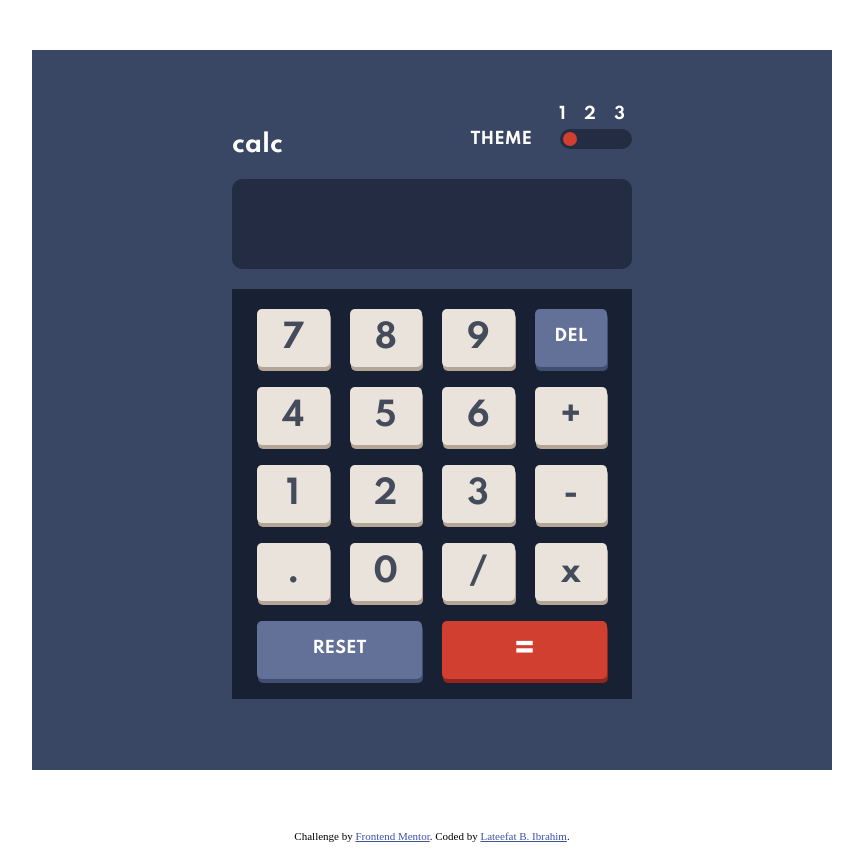
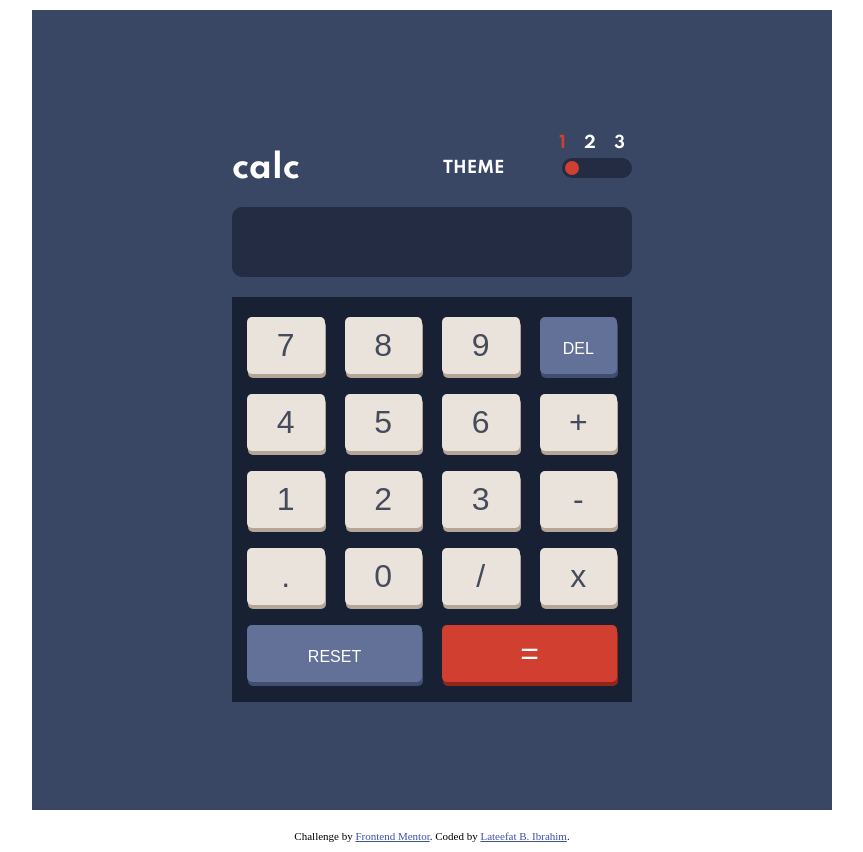
Before and after one commit to Lateefat/calculator-app-project, a plain HTML site: page index.html in a window 1280 px wide. Shown: the whole page, without its empty margins (208-1071 px from the left). Drawn offline with Linux system fonts and the light colour scheme.

Commit message:
convenient place to stop

```diff
--- /dev/null
+++ b/app.js
@@ -0,0 +1,48 @@
+
+let output = document.getElementById("screen");
+let eachkey = Array.from(document.getElementsByClassName("button"));
+let button = document.querySelectorAll("button");
+eachkey.map( button => {
+  button.addEventListener("click", (evt) => {
+
+    switch (evt.target.innerText) {
+      case "RESET":
+        output.value = "";
+        output.style.fontSize = "32px";
+        break;
+      case "DEL":
+        output.value = output.value.slice(0, -1);
+        break;
+
+      // activate the multplication symbol
+      case "x":
+          output.value += "*";
+          break;
+
+      // display result
+      case "=":
+      // console.log(counter)
+
+      // clear screen after displaying result
+      if(counter > 2){
+        output.value = "";
+        counter = 0;
+        return;
+      } else
+       try{
+        output.value = eval(output.value).toLocaleString();
+        counter++;
+      } catch{
+        output.value = "Invalid input"
+        }
+        break;
+
+        default:
+          output.value += evt.target.innerText;
+          if(output.value.length > 16){
+            output.style.fontSize = "28px";
+          }
+
+    }
+  });
+});
--- a/index.html
+++ b/index.html
@@ -1,69 +1,85 @@
 <!DOCTYPE html>
 <html lang="en">
   <head>
-  <meta charset="UTF-8">
-  <meta name="viewport" content="width=device-width, initial-scale=1.0"> <!-- displays site properly based on user's device -->
+    <meta charset="UTF-8" />
+    <meta name="viewport" content="width=device-width, initial-scale=1.0" />
+    <!-- displays site properly based on user's device -->
 
-  <link rel="icon" type="image/png" sizes="32x32" href="./images/favicon-32x32.png">
+    <link
+      rel="icon"
+      type="image/png"
+      sizes="32x32"
+      href="./images/favicon-32x32.png"
+    />
 
     <title>Frontend Mentor | Calculator app</title>
 
     <!-- Feel free to remove these styles or customise in your own stylesheet 👍 -->
     <style>
-    .attribution { font-size: 11px; text-align: center; }
-    .attribution a { color: hsl(228, 45%, 44%); }
-    .attribution {padding: 10px 0px;}
+      .attribution {
+        font-size: 11px;
+        text-align: center;
+      }
+      .attribution a {
+        color: hsl(228, 45%, 44%);
+      }
+      .attribution {
+        padding: 10px 0px;
+      }
     </style>
-  <link rel="stylesheet" href="./style.css">
+    <link rel="stylesheet" href="./style.css" />
   </head>
   <body>
     <div class="container">
-
-    <nav>
-      <div class="calc theme1calc theme1calcp"><h1>calc</h1></div>
-      <p class="theme1p theme1calcp">THEME</p>
+      <div class="nav">
+        <div class="calc theme1calc"><h1>calc</h1></div>
+        <p class="theme theme1p">THEME</p>
         <div class="list123">
           <ul>
             <li id="onebtn">1</li>
             <li id="twobtn">2</li>
             <li id="threebtn">3</li>
           </ul>
-        <button type="button" id="btn"><span class="theme1btn" id="spanbtn"></span></button>
+          <button type="button" id="btn">
+            <span class="theme1btn" id="spanbtn"></span>
+          </button>
+        </div>
       </div>
 
-      </nav>
-
       <div class="display">
-        <input type="number" class="screen" id="screen">
+        <input type="text" class="screen theme1Input" id="screen" maxlength="20" readonly>
       </div>
 
       <div class="keypad theme1keypad">
-        <div class="key theme1keys">7</div>
-        <div class="key theme1keys">8</div>
-        <div class="key theme1keys">9</div>
-        <div class="key theme1delresetkey" id="del">DEL</div>
-        <div class="key theme1keys">4</div>
-        <div class="key theme1keys">5</div>
-        <div class="key theme1keys">6</div>
-        <div class="key theme1keys">+</div>
-        <div class="key theme1keys">1</div>
-        <div class="key theme1keys">2</div>
-        <div class="key theme1keys">3</div>
-        <div class="key theme1keys">-</div>
-        <div class="key theme1keys">.</div>
-        <div class="key theme1keys">0</div>
-        <div class="key theme1keys">/</div>
-        <div class="key theme1keys">x</div>
-        <div class="key theme1delresetkey" id="reset">RESET</div>
-        <div class="key theme1equal" id="equalkey">=</div>
+        <button class="button theme1keys">7</button>
+        <button class="button theme1keys">8</button>
+        <button class="button theme1keys">9</button>
+        <button class="button theme1delresetkey" id="del">DEL</button>
+        <button class="button theme1keys">4</button>
+        <button class="button theme1keys">5</button>
+        <button class="button theme1keys">6</button>
+        <button class="button theme1keys">+</button>
+        <button class="button theme1keys">1</button>
+        <button class="button theme1keys">2</button>
+        <button class="button theme1keys">3</button>
+        <button class="button theme1keys">-</button>
+        <button class="button theme1keys">.</button>
+        <button class="button theme1keys">0</button>
+        <button class="button theme1keys">/</button>
+        <button class="button theme1keys">x</button>
+        <button class="button theme1delresetkey" id="reset">RESET</button>
+        <button class="button theme1equal" id="equalkey">=</button>
       </div>
     </div>
 
     <div class="attribution">
-    Challenge by <a href="https://www.frontendmentor.io?ref=challenge" target="_blank">Frontend Mentor</a>.
-    Coded by <a href="#">Lateefat B. Ibrahim</a>.
+      Challenge by
+      <a href="https://www.frontendmentor.io?ref=challenge" target="_blank"
+        >Frontend Mentor</a
+      >. Coded by <a href="#">Lateefat B. Ibrahim</a>.
     </div>
 
     <script src="./style.js"></script>
+    <script src="./app.js"></script>
   </body>
 </html>
--- a/style.css
+++ b/style.css
@@ -7,40 +7,44 @@
 }
 
 .container{
+    display:grid;
     background: hsl(222, 26%, 31%);
-    height: 90vh;
+    height: 100vh;
     max-width: 800px;
-    margin: 50px auto;
-    padding: 50px 200px;
+    margin: 10px auto;
+    padding: 5px 200px;
+    justify-content: center;
+    align-content: center;
     font-family: 'Spartan', sans-serif;
+    transition: background 0.9s;
 }
 
-nav{
+.nav{
     display: grid;
-    grid-template-columns: 1fr 1fr 1fr 1fr;
-    /* padding: 0 8%; */
+    grid-template-columns: auto auto auto auto;
     grid-template-areas:
     "calc . para list123";
+}
+
+ .nav .calc{
+    grid-area: calc;
+    padding-top: 30px;
+    color: hsl(100, 100%, 100%);
 
 }
 
-nav .calc{
-    grid-area: calc;
-    padding-top: 30px;
-    color: hsl(100, 100%, 100%);
-}
-
-nav p{
+.nav .theme{
     grid-area: para;
     text-align: right;
-    padding-top: 30px;
+    padding-top: 40px;
 
 }
 
-nav .list123{
+.nav .list123{
     grid-area: list123;
-    text-align: right;
-}
+    text-align: end;
+    padding-top: 10px;
+   }
 
 .list123 li{
     display: inline-block;
@@ -52,36 +56,44 @@ nav .list123{
     color: hsl(6, 63%, 50%);
 }
 
-button{
+.nav .list123 #btn{
     background: hsl(223, 31%, 20%);
     height: 20px;
-    width: 72px;
+    width: 70px;
     border-radius: 20px;
     border: 0;
     outline: 0;
-    margin-left: 20px;
+    /* margin-left: 3px; */
     cursor: pointer;
 }
-button span{
+.nav .list123 button span{
     display: block;
     background:  hsl(6, 63%, 50%);
     height: 14px;
     width: 14px;
     border-radius: 50%;
+    transition: margin-left 0.9s;
+}
+
+#onebtn{
+    color: hsl(6, 63%, 50%);
 }
 
 .display{
-    display: grid;
     padding: 20px 0;
-
-
 }
 #screen{
-    height: 90px;
+
+    height: 70px;
     border-radius: 10px;
     background: hsl(223, 31%, 20%);
     border: 0;
     outline: 0;
+    font-size: 32px;
+    text-align: right;
+    padding-right: 15px;
+    width: 100%;
+
 }
 
 .keypad{
@@ -89,12 +101,15 @@ button span{
     grid-template-columns: repeat(4, 1fr);
     gap: 20px;
     background: hsl(224, 36%, 15%);
-    padding: 20px 25px ;
+    padding: 20px 15px ;
+    /* margin-right: 20px; */
 }
-.key{
+.keypad .button{
     font-size: 32px;
-    padding: 10px;
+    padding: 10px 0;
     border-radius: 5px;
+    border: 0;
+    outline: 0;
     text-align: center;
     cursor: pointer;
 }
@@ -109,6 +124,16 @@ button span{
 
 .theme1p{
     color: hsl(100, 100%, 100%);
+}
+
+.theme1Input{
+    color: hsl(100, 100%, 100%);
+}
+.theme2Input{
+    color: hsl(60, 10%, 19%);
+}
+.theme3Input{
+    color: hsl(52, 100%, 62%);
 }
 
 .theme1btn{
@@ -145,17 +170,20 @@ button span{
     background: hsl(30, 25%, 89%);
     box-shadow: 1px 4px hsl(28, 16%, 65%);
     color: hsl(221, 14%, 31%);
+    transition: background 0.9s;
 }
 
 .theme2keys{
     background: hsl(45, 7%, 89%);
     box-shadow: hsl(35, 11%, 61%);
     color: hsl(60, 10%, 19%);
+    transition: background 0.9s;
 }
 .theme3keys{
     background: hsl(268, 47%, 21%);
     box-shadow: hsl(290, 70%, 36%);
     color: hsl(52, 100%, 62%);
+    transition: background 0.9s;
 }
 
 
@@ -175,14 +203,14 @@ button span{
     box-shadow: 1px 4px hsl(177, 92%, 70%);
 }
 
-
-
 @media screen and (max-width: 375px){
     .container{
-        height: 97vh;
-        padding: 5px 10px;
+        padding: 0;
         margin: 0;
+        display: block;
+        width: 100vw;
     }
+
 
     .attribution{
         padding: 0px;
--- a/style.js
+++ b/style.js
@@ -33,16 +33,18 @@ function chooseTheme(){
             p.style.color = "hsl(100, 100%, 100%)";
             screen.style.backgroundColor = "hsl(223, 31%, 20%)";
             keypad.style.backgroundColor = "hsl(224, 36%, 15%)";
-            equalkey.classList = "key theme1equal"
+            equalkey.classList = "button theme1equal";
+            screen.classList = "screen theme1Input";
             for(let i = 0; i < delreset.length; i++)
             {
-                delreset[i].classList = "key theme1delresetkey";
+                delreset[i].classList = "button theme1delresetkey";
             };
             for(let i = 0; i < keys.length; i++)
             {
-                keys[i].classList = "key theme1keys";
+                keys[i].classList = "button theme1keys";
             };
             counter++;
+            setTimeout(() => {}, 5000);
             break;
 
         case 2:
@@ -56,7 +58,8 @@ function chooseTheme(){
             p.style.color = "hsl(60, 10%, 19%)";
             screen.style.backgroundColor = "hsl(0, 0%, 93%)";
             keypad.style.backgroundColor = "hsl(0, 5%, 81%)";
-            equalkey.classList.toggle("theme2equal")
+            equalkey.classList.toggle("theme2equal");
+            screen.classList = "screen theme2Input";
 
             for(let i = 0; i < delreset.length; i++)
             {
@@ -68,6 +71,7 @@ function chooseTheme(){
             };
 
             counter++;
+
             break;
 
 
@@ -82,7 +86,8 @@ function chooseTheme(){
             p.style.color = "hsl(52, 100%, 62%)";
             screen.style.backgroundColor = "hsl(268, 71%, 12%)";
             keypad.style.backgroundColor = "hsl(268, 71%, 12%)";
-            equalkey.classList.toggle("theme3equal")
+            equalkey.classList.toggle("theme3equal");
+            screen.classList = "screen theme3Input";
 
             for(let i = 0; i < delreset.length; i++)
             {
@@ -93,6 +98,7 @@ function chooseTheme(){
                 keys[i].classList.toggle("theme3keys");
             };
             counter = 1;
+            setTimeout(() => {}, 5000);
             break;
 
         default:
```
Lines whose indentation alone changed are shown as unchanged.
